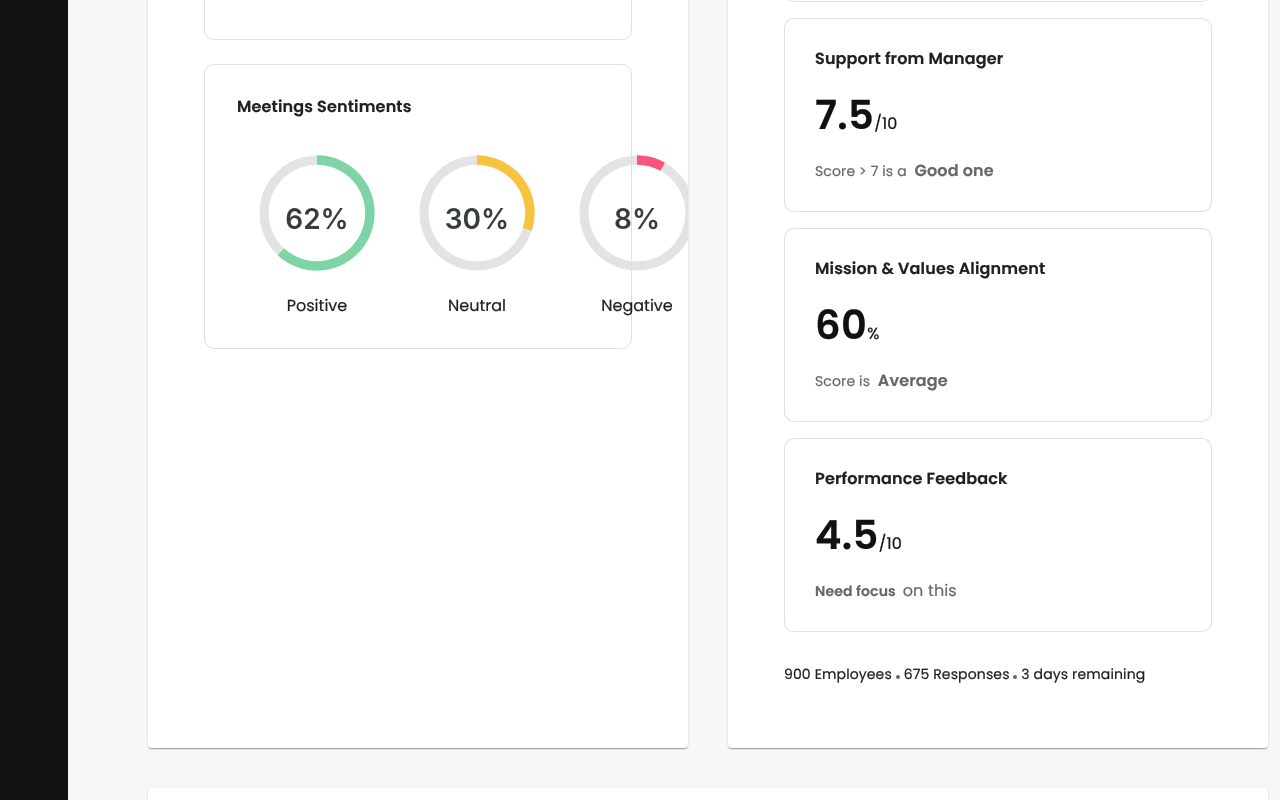
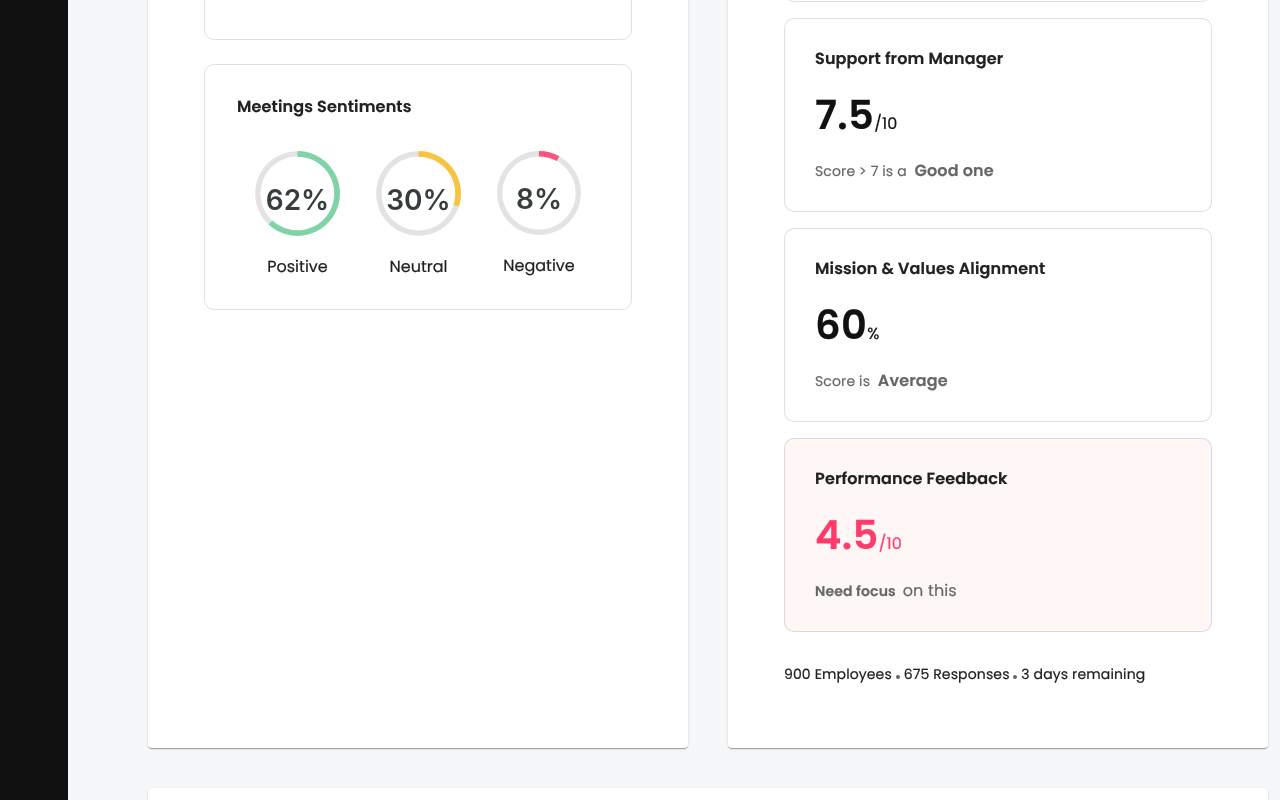
Before and after one commit to sahuharshit/instill-weekday, a React (Vite) app: page / in a window 1280 px wide. Shown: the part 1180-1980 px from the top of the page. Built offline with nearby package versions, Linux system fonts and the light colour scheme; no server answers.

Commit message:
fix: Performance Feedback card background issue and alignment issue

```diff
--- a/src/components/DonutChart/index.tsx
+++ b/src/components/DonutChart/index.tsx
@@ -36,7 +36,7 @@ const DonutChart = ({ val = 50, color = '#111111' }: { val: number; color?: stri
     },
   };
 
-  return <ReactApexChart options={options} series={series} type="radialBar" width={160} height={160} />;
+  return <ReactApexChart options={options} series={series} type="radialBar" height={160} />;
 };
 
 export default DonutChart;
--- a/src/pages/Dashboard/components/ActionItems.tsx
+++ b/src/pages/Dashboard/components/ActionItems.tsx
@@ -26,7 +26,7 @@ const ActionItems = () => {
             </Typography>
           </Box>
         </Box>
-        <Button sx={{ background: '#333', color: '#fff', borderRadius: '100px', p: '11px 24px', textTransform: 'uppercase', fontWeight: 600, fontSize: 14 }}>
+        <Button sx={{ background: '#333', color: '#fff', borderRadius: '100px', p: '5px 24px', textTransform: 'uppercase', fontWeight: 600, fontSize: 14 }}>
           Take action
         </Button>
       </Box>
@@ -53,7 +53,7 @@ const ActionItems = () => {
             </Typography>
           </Box>
         </Box>
-        <Button sx={{ background: '#333', color: '#fff', borderRadius: '100px', p: '11px 24px', textTransform: 'uppercase', fontWeight: 600, fontSize: 14 }}>
+        <Button sx={{ background: '#333', color: '#fff', borderRadius: '100px', p: '5px 24px', textTransform: 'uppercase', fontWeight: 600, fontSize: 14 }}>
           Take action
         </Button>
       </Box>
@@ -80,7 +80,7 @@ const ActionItems = () => {
             </Typography>
           </Box>
         </Box>
-        <Button sx={{ background: '#333', color: '#fff', borderRadius: '100px', p: '11px 24px', textTransform: 'uppercase', fontWeight: 600, fontSize: 14 }}>
+        <Button sx={{ background: '#333', color: '#fff', borderRadius: '100px', p: '5px 24px', textTransform: 'uppercase', fontWeight: 600, fontSize: 14 }}>
           Take action
         </Button>
       </Box>
--- a/src/pages/Dashboard/components/InstillSense.tsx
+++ b/src/pages/Dashboard/components/InstillSense.tsx
@@ -77,15 +77,15 @@ const InstillSense = () => {
               justifyContent={'space-between'}
               mt={2}
             >
-              <Box textAlign="center">
+              <Box textAlign="center" flex="1 1 0">
                 <DonutChart val={62} color="#6ED29C" />
                 Positive
               </Box>
-              <Box textAlign="center">
+              <Box textAlign="center" flex="1 1 0">
                 <DonutChart val={30} color="#FBBF24" />
                 Neutral
               </Box>
-              <Box textAlign="center">
+              <Box textAlign="center" flex="1 1 0">
                 <DonutChart val={8} color="#FF3B6B" />
                 Negative
               </Box>
--- a/src/pages/Dashboard/components/PulseSurvey.tsx
+++ b/src/pages/Dashboard/components/PulseSurvey.tsx
@@ -78,11 +78,11 @@ const PulseSurvey = () => {
           </Typography>
         </SurveyCard>
 
-        <SurveyCard>
+        <SurveyCard sx={{ background: 'rgba(255, 110, 110, 0.06)' }}>
           <Typography fontWeight={600} pb={2}>
             Performance Feedback
           </Typography>
-          <Typography fontSize={40} color={'#111'} fontWeight={600} lineHeight={'normal'} pb={2}>
+          <Typography fontSize={40} color={'#FF3B6B'} fontWeight={600} lineHeight={'normal'} pb={2}>
             4.5
             <Typography component="span" fontSize={16} fontWeight={400}>
               /10
@@ -96,6 +96,7 @@ const PulseSurvey = () => {
             </Typography>
           </Typography>
         </SurveyCard>
+
         <Typography fontSize={14} pt={2}>
           900 Employees{' '}
           <svg xmlns="http://www.w3.org/2000/svg" width="4" height="4" viewBox="0 0 4 4" fill="none">
```
